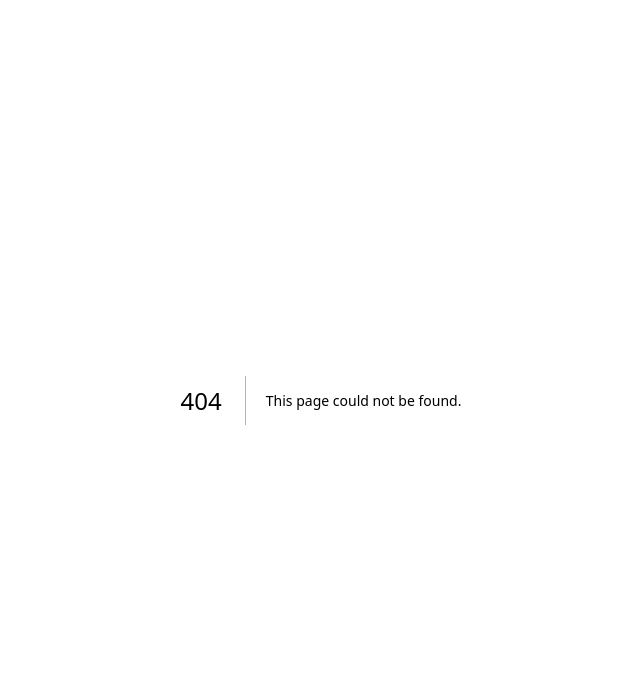
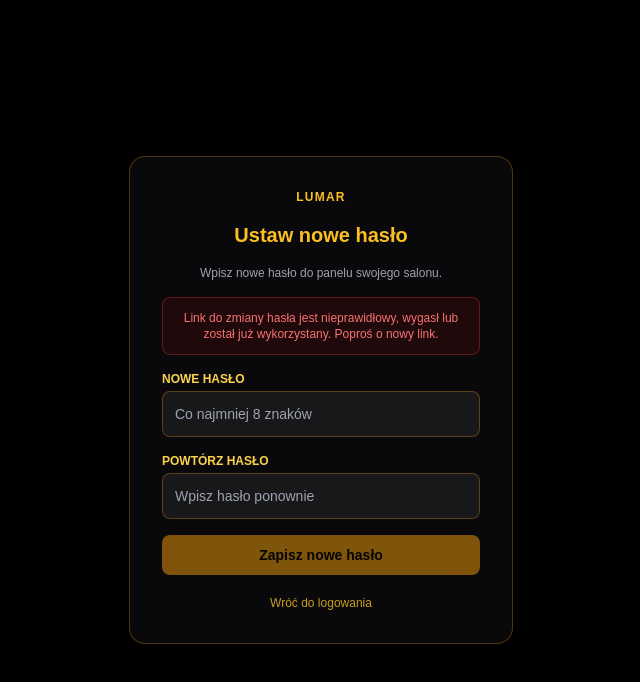
Before and after one commit to adelbertusshop/booking-app-mvp, a Next.js app: page /reset-password in a window 1280 px wide. Before the commit this address had no page. Shown: the top 682 px of the page, without its empty margins (319-959 px from the left). Built offline with nearby package versions, Linux system fonts and the light colour scheme; no server answers.

Commit message:
feat: add password recovery completion page

```diff
--- /dev/null
+++ b/app/reset-password/page.tsx
@@ -0,0 +1,126 @@
+'use client';
+
+import { FormEvent, useEffect, useState } from 'react';
+import Link from 'next/link';
+import { createClient } from '@supabase/supabase-js';
+
+const supabase = createClient(
+  process.env.NEXT_PUBLIC_SUPABASE_URL || '',
+  process.env.NEXT_PUBLIC_SUPABASE_ANON_KEY || ''
+);
+
+export default function ResetPasswordPage() {
+  const [password, setPassword] = useState('');
+  const [confirmPassword, setConfirmPassword] = useState('');
+  const [ready, setReady] = useState(false);
+  const [saving, setSaving] = useState(false);
+  const [message, setMessage] = useState('');
+  const [error, setError] = useState('');
+
+  useEffect(() => {
+    let active = true;
+
+    const prepare = async () => {
+      // Supabase JS reads the recovery tokens from the URL fragment and establishes
+      // a temporary session. A recovery link must provide that session before updateUser.
+      const { data, error: sessionError } = await supabase.auth.getSession();
+      if (!active) return;
+
+      if (sessionError || !data.session) {
+        setError('Link do zmiany hasła jest nieprawidłowy, wygasł lub został już wykorzystany. Poproś o nowy link.');
+      }
+      setReady(true);
+    };
+
+    void prepare();
+
+    const { data: listener } = supabase.auth.onAuthStateChange((event, session) => {
+      if (!active) return;
+      if (event === 'PASSWORD_RECOVERY' && session) {
+        setError('');
+        setReady(true);
+      }
+    });
+
+    return () => {
+      active = false;
+      listener.subscription.unsubscribe();
+    };
+  }, []);
+
+  const handleSubmit = async (event: FormEvent<HTMLFormElement>) => {
+    event.preventDefault();
+    setError('');
+    setMessage('');
+
+    if (password.length < 8) {
+      setError('Nowe hasło musi mieć co najmniej 8 znaków.');
+      return;
+    }
+    if (password !== confirmPassword) {
+      setError('Podane hasła nie są takie same.');
+      return;
+    }
+
+    setSaving(true);
+    const { data: sessionData } = await supabase.auth.getSession();
+    if (!sessionData.session) {
+      setError('Brak aktywnego linku odzyskiwania. Poproś o nową wiadomość.');
+      setSaving(false);
+      return;
+    }
+
+    const { error: updateError } = await supabase.auth.updateUser({ password });
+    if (updateError) {
+      setError('Nie udało się zmienić hasła. Sprawdź wymagania hasła lub poproś o nowy link.');
+      setSaving(false);
+      return;
+    }
+
+    await supabase.auth.signOut();
+    setPassword('');
+    setConfirmPassword('');
+    setMessage('Hasło zostało zmienione. Możesz teraz zalogować się nowym hasłem.');
+    setSaving(false);
+  };
+
+  return (
+    <main className="min-h-screen bg-black text-amber-100 flex items-center justify-center p-4">
+      <form onSubmit={handleSubmit} className="bg-zinc-950 border border-amber-500/30 p-8 rounded-2xl max-w-sm w-full space-y-4 shadow-2xl">
+        <p className="text-xs text-amber-400 font-bold tracking-widest text-center">LUMAR</p>
+        <h1 className="text-xl font-bold text-amber-400 text-center">Ustaw nowe hasło</h1>
+        <p className="text-xs text-zinc-400 text-center">Wpisz nowe hasło do panelu swojego salonu.</p>
+
+        {error && <p role="alert" className="text-red-400 text-xs text-center bg-red-950/40 border border-red-500/30 p-3 rounded-lg">{error}</p>}
+        {message && <p role="status" className="text-emerald-400 text-xs text-center bg-emerald-950/30 border border-emerald-500/30 p-3 rounded-lg">{message}</p>}
+
+        {!message && (
+          <>
+            <div>
+              <label htmlFor="new-password" className="block text-xs font-bold text-amber-300 uppercase mb-1">Nowe hasło</label>
+              <input id="new-password" type="password" autoComplete="new-password" value={password}
+                onChange={(event) => setPassword(event.target.value)} minLength={8} required
+                className="w-full bg-zinc-900 border border-amber-500/30 rounded-lg p-3 text-amber-100 text-sm focus:outline-none focus:border-amber-400"
+                placeholder="Co najmniej 8 znaków" />
+            </div>
+            <div>
+              <label htmlFor="confirm-password" className="block text-xs font-bold text-amber-300 uppercase mb-1">Powtórz hasło</label>
+              <input id="confirm-password" type="password" autoComplete="new-password" value={confirmPassword}
+                onChange={(event) => setConfirmPassword(event.target.value)} minLength={8} required
+                className="w-full bg-zinc-900 border border-amber-500/30 rounded-lg p-3 text-amber-100 text-sm focus:outline-none focus:border-amber-400"
+                placeholder="Wpisz hasło ponownie" />
+            </div>
+            <button type="submit" disabled={!ready || saving || Boolean(error)}
+              className="w-full bg-amber-500 hover:bg-amber-400 disabled:opacity-50 disabled:cursor-not-allowed text-black font-bold py-2.5 rounded-lg text-sm transition-colors">
+              {saving ? 'Zapisywanie…' : 'Zapisz nowe hasło'}
+            </button>
+          </>
+        )}
+
+        <Link href="/admin" className="block text-xs text-amber-400/80 hover:text-amber-300 text-center pt-1">
+          Wróć do logowania
+        </Link>
+      </form>
+    </main>
+  );
+}
```
